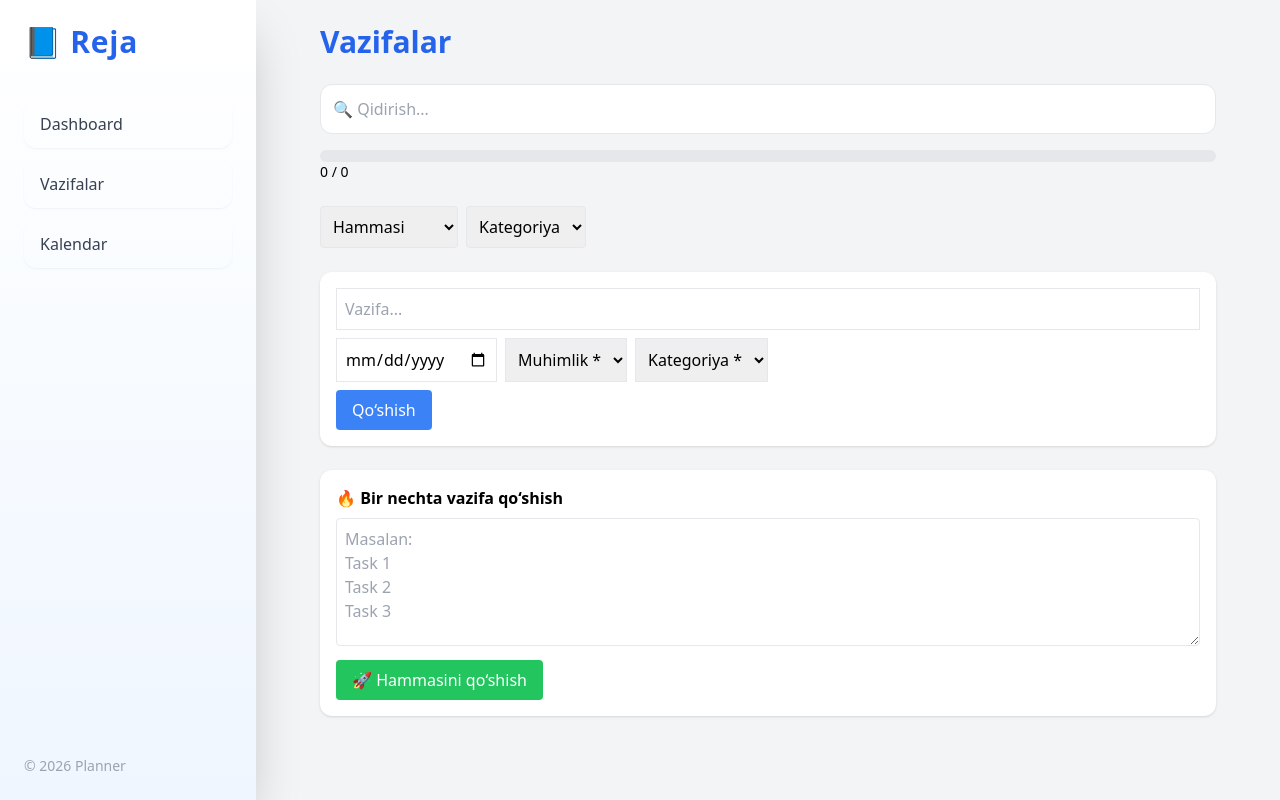
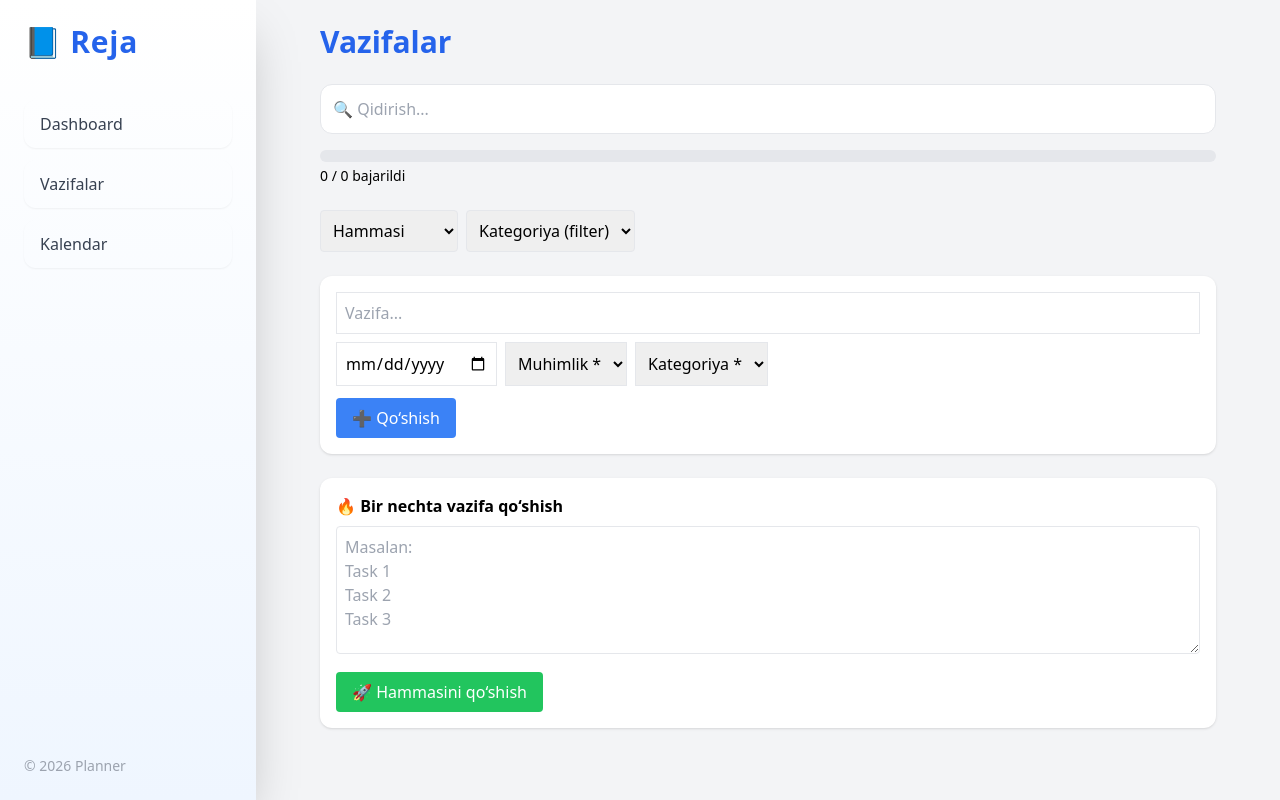
Before and after one commit to Odamov490/planner-pro, a React (Vite) app: page /tasks in a window 1280 px wide. Built offline with nearby package versions, Linux system fonts and the light colour scheme.

Commit message:
Yangilandi

```diff
--- a/src/pages/Tasks.jsx
+++ b/src/pages/Tasks.jsx
@@ -1,29 +1,30 @@
-import {useState,useContext} from "react";
-import {TaskContext} from "../context/TaskContext";
+import { useState, useContext } from "react";
+import { TaskContext } from "../context/TaskContext";
 import TaskCard from "../components/TaskCard";
-import {notify} from "../utils/notify";
+import { notify } from "../utils/notify";
 
-export default function Tasks(){
+export default function Tasks() {
 
- const [title,setTitle]=useState("");
- const [date,setDate]=useState("");
+  const [title, setTitle] = useState("");
+  const [date, setDate] = useState("");
 
- const [search,setSearch]=useState("");
- const [filter,setFilter]=useState("all");
- const [priority,setPriority]=useState("");
- const [category,setCategory]=useState("");
+  const [search, setSearch] = useState("");
+  const [filter, setFilter] = useState("all");
+  const [priority, setPriority] = useState("");
+  const [category, setCategory] = useState("");
 
- // 🔥 NEW: bulk input
- const [bulkText,setBulkText]=useState("");
+  // 🔥 BULK INPUT
+  const [bulkText, setBulkText] = useState("");
 
- const {tasks,addTask,toggleTask,deleteTask}=useContext(TaskContext);
+  const { tasks, addTask, toggleTask, deleteTask } = useContext(TaskContext);
 
- const handleAdd=()=>{
-  if(!title) return notify("Vazifa nomini kiriting ❗");
-  if(!category) return notify("Kategoriya tanlang ❗");
-  if(!priority) return notify("Muhimlik darajasini tanlang ❗");
+  // ➕ SINGLE ADD
+  const handleAdd = () => {
+    if (!title) return notify("Vazifa nomini kiriting ❗");
+    if (!category) return notify("Kategoriya tanlang ❗");
+    if (!priority) return notify("Muhimlik darajasini tanlang ❗");
 
-  addTask(title,date,priority,category);
+    addTask(title, date, priority, category);
     notify("Yangi vazifa qo‘shildi ✅");
 
     setTitle("");
@@ -32,17 +33,20 @@ export default function Tasks(){
     setCategory("");
   };
 
- // 🔥 BULK ADD FUNCTION
- const handleBulkAdd = () => {
-  if(!bulkText) return notify("Tasklarni kiriting ❗");
-  if(!category) return notify("Kategoriya tanlang ❗");
-  if(!priority) return notify("Muhimlik tanlang ❗");
+  // 🚀 BULK ADD (FIXED)
+  const handleBulkAdd = async () => {
+    if (!bulkText) return notify("Tasklarni kiriting ❗");
+    if (!category) return notify("Kategoriya tanlang ❗");
+    if (!priority) return notify("Muhimlik tanlang ❗");
 
-  const lines = bulkText.split("\n").filter(line => line.trim() !== "");
+    const lines = bulkText
+      .split(/\r?\n/) // Windows fix
+      .map((l) => l.trim())
+      .filter((l) => l !== "");
 
-  lines.forEach(line => {
-    addTask(line.trim(), date, priority, category);
-  });
+    for (const line of lines) {
+      await addTask(line, date, priority, category);
+    }
 
     notify(`${lines.length} ta vazifa qo‘shildi 🚀`);
     setBulkText("");
@@ -50,82 +54,90 @@ export default function Tasks(){
 
   // 🔍 FILTER
   const filteredTasks = tasks
-  .filter(t => t.title.toLowerCase().includes(search.toLowerCase()))
-  .filter(t => {
-    if(filter==="done") return t.completed;
-    if(filter==="active") return !t.completed;
+    .filter((t) => t.title.toLowerCase().includes(search.toLowerCase()))
+    .filter((t) => {
+      if (filter === "done") return t.completed;
+      if (filter === "active") return !t.completed;
       return true;
     })
-  .filter(t => {
-    if(category) return t.category === category;
+    .filter((t) => {
+      if (category) return t.category === category;
       return true;
     });
 
- const done = tasks.filter(t => t.completed).length;
+  // 📊 PROGRESS
+  const done = tasks.filter((t) => t.completed).length;
   const percent = tasks.length ? (done / tasks.length) * 100 : 0;
 
   return (
     <div className="max-w-4xl mx-auto">
 
-   <h1 className="text-3xl font-extrabold mb-6 text-blue-600">
+      <h1 className="text-3xl font-bold mb-6 text-blue-600">
         Vazifalar
       </h1>
 
-   {/* SEARCH */}
+      {/* 🔍 SEARCH */}
       <input
         value={search}
-     onChange={(e)=>setSearch(e.target.value)}
+        onChange={(e) => setSearch(e.target.value)}
         placeholder="🔍 Qidirish..."
-     className="w-full p-3 rounded-xl border mb-4"
+        className="w-full p-3 border rounded-xl mb-4"
       />
 
-   {/* PROGRESS */}
+      {/* 📊 PROGRESS */}
       <div className="mb-6">
         <div className="w-full bg-gray-200 h-3 rounded-full">
           <div
-         className="bg-blue-500 h-3 rounded-full"
-         style={{width: percent + "%"}}
+            className="bg-blue-500 h-3 rounded-full transition-all"
+            style={{ width: percent + "%" }}
           ></div>
         </div>
-     <p className="text-sm">{done} / {tasks.length}</p>
+        <p className="text-sm mt-1">
+          {done} / {tasks.length} bajarildi
+        </p>
       </div>
 
-   {/* FILTER */}
+      {/* 🎯 FILTER */}
       <div className="flex gap-2 mb-6 flex-wrap">
-     <select onChange={(e)=>setFilter(e.target.value)} className="p-2 border rounded">
+        <select onChange={(e) => setFilter(e.target.value)} className="p-2 border rounded">
           <option value="all">Hammasi</option>
           <option value="done">Bajarilgan</option>
           <option value="active">Bajarilmagan</option>
         </select>
 
-     <select onChange={(e)=>setCategory(e.target.value)} className="p-2 border rounded">
-       <option value="">Kategoriya</option>
+        <select onChange={(e) => setCategory(e.target.value)} className="p-2 border rounded">
+          <option value="">Kategoriya (filter)</option>
           <option>Ish</option>
           <option>O‘qish</option>
           <option>Shaxsiy</option>
         </select>
       </div>
 
-   {/* ADD SINGLE */}
+      {/* ➕ SINGLE ADD */}
       <div className="bg-white p-4 rounded-xl shadow mb-6">
         <input
           className="w-full p-2 border mb-2"
           value={title}
-       onChange={e=>setTitle(e.target.value)}
+          onChange={(e) => setTitle(e.target.value)}
           placeholder="Vazifa..."
         />
 
         <div className="flex gap-2 flex-wrap">
-       <input type="date" value={date} onChange={e=>setDate(e.target.value)} className="p-2 border"/>
+          <input
+            type="date"
+            value={date}
+            onChange={(e) => setDate(e.target.value)}
+            className="p-2 border"
+          />
 
-       <select value={priority} onChange={(e)=>setPriority(e.target.value)} className="p-2 border">
+          <select value={priority} onChange={(e) => setPriority(e.target.value)} className="p-2 border">
             <option value="">Muhimlik *</option>
-         <option value="high">Yuqori</option>
-         <option value="medium">O‘rta</option>
-         <option value="low">Past</option>
+            <option value="high">🔴 Yuqori</option>
+            <option value="medium">🟡 O‘rta</option>
+            <option value="low">🟢 Past</option>
           </select>
 
-       <select value={category} onChange={(e)=>setCategory(e.target.value)} className="p-2 border">
+          <select value={category} onChange={(e) => setCategory(e.target.value)} className="p-2 border">
             <option value="">Kategoriya *</option>
             <option>Ish</option>
             <option>O‘qish</option>
@@ -133,8 +145,11 @@ export default function Tasks(){
           </select>
         </div>
 
-     <button onClick={handleAdd} className="mt-2 bg-blue-500 text-white px-4 py-2 rounded">
-       Qo‘shish
+        <button
+          onClick={handleAdd}
+          className="mt-3 bg-blue-500 text-white px-4 py-2 rounded hover:scale-105 transition"
+        >
+          ➕ Qo‘shish
         </button>
       </div>
 
@@ -144,12 +159,12 @@ export default function Tasks(){
 
         <textarea
           value={bulkText}
-       onChange={(e)=>setBulkText(e.target.value)}
+          onChange={(e) => setBulkText(e.target.value)}
           placeholder={`Masalan:
 Task 1
 Task 2
 Task 3`}
-       className="w-full p-2 border rounded mb-2 h-32"
+          className="w-full p-2 border rounded mb-3 h-32"
         />
 
         <button
@@ -160,9 +175,9 @@ Task 3`}
         </button>
       </div>
 
-   {/* TASK LIST */}
+      {/* 📋 TASK LIST */}
       <div className="space-y-3">
-    {filteredTasks.map(t=>(
+        {filteredTasks.map((t) => (
           <TaskCard
             key={t.id}
             task={t}
@@ -173,5 +188,5 @@ Task 3`}
       </div>
 
     </div>
- )
+  );
 }
```
Lines whose indentation alone changed are shown as unchanged.
